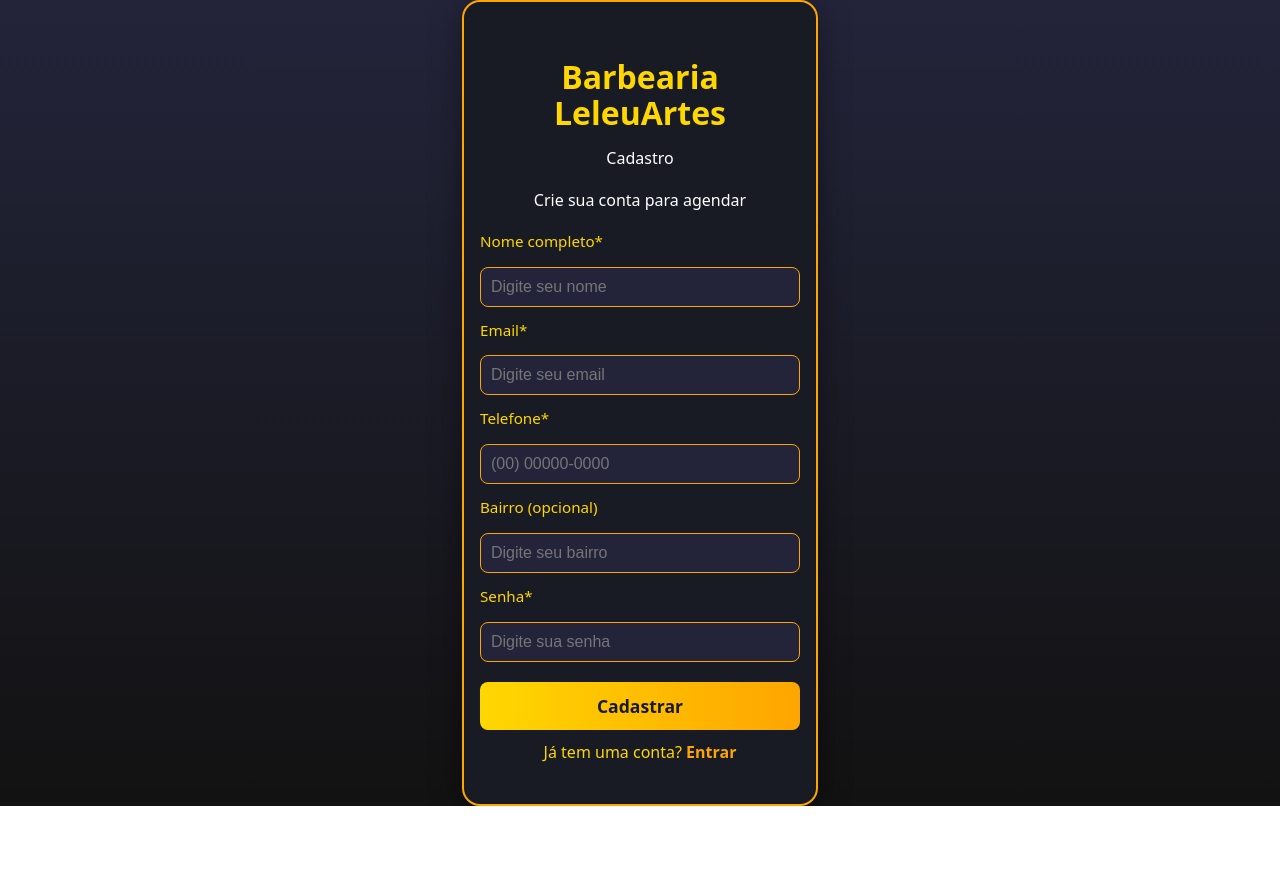
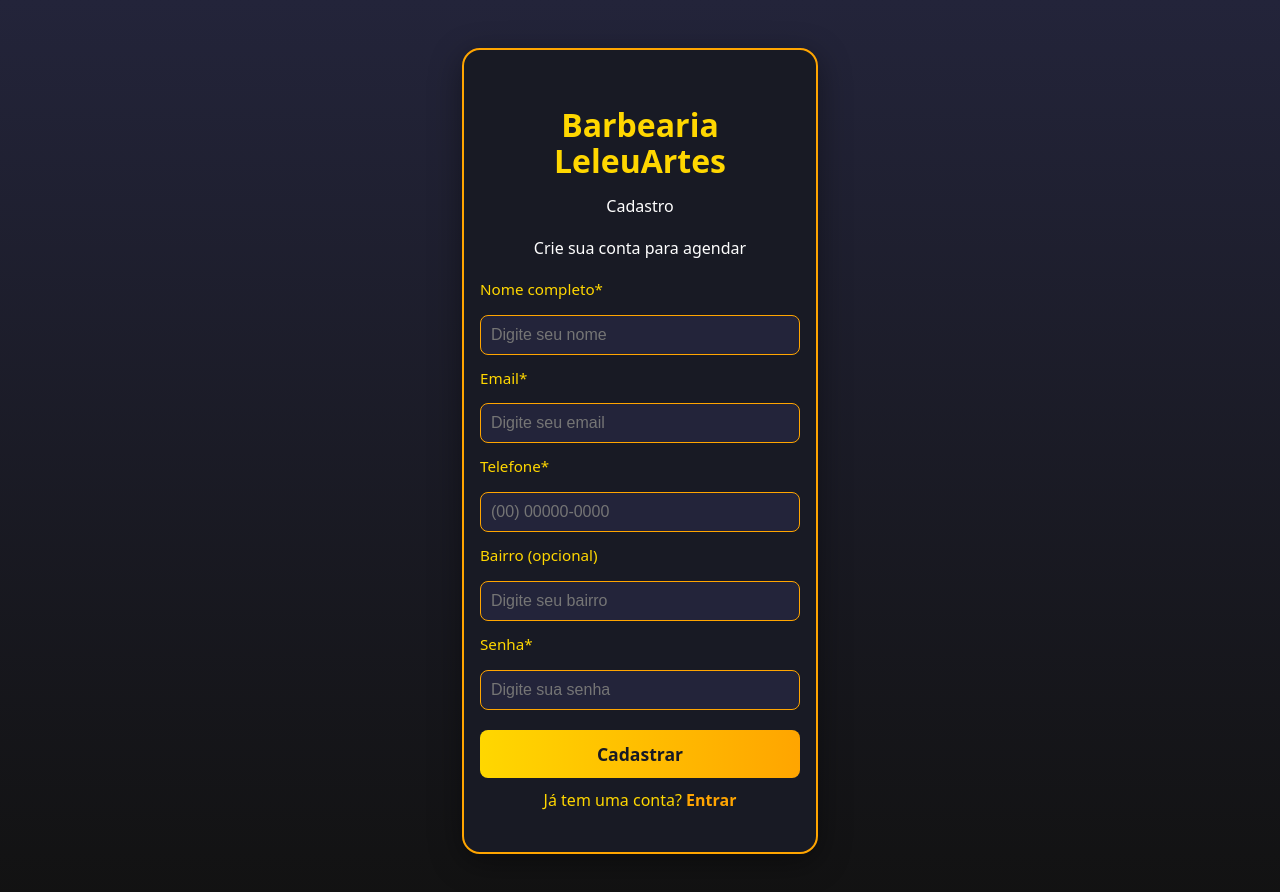
Before and after one commit to LeleuArtes/agenda, a Vue app: page /cadastro in a window 1280 px wide. Shown: the top 892 px of the page. Before the commit the page ends 806 px from the top, so only its background shows below. Built offline with nearby package versions, Linux system fonts and the light colour scheme.

Commit message:
fix: adiciona tipagem do router e remove import não usado

```diff
--- a/src/pages/cadastro.vue
+++ b/src/pages/cadastro.vue
@@ -74,8 +74,7 @@ async function signup() {
   padding: 36px 16px 24px 16px;
   max-width: 320px;
   width: 90vw;
-  margin-left: auto;
-  margin-right: auto;
+  margin: 6vh auto 6vh auto;
   text-align: center;
 }
 @media (max-width: 600px) {
@@ -83,8 +82,7 @@ async function signup() {
     max-width: 320px;
     width: 90vw;
     padding: 24px 8px 16px 8px;
-    margin-left: auto;
-    margin-right: auto;
+    margin: 3vh auto 3vh auto;
   }
 }
 .highlight {
```
